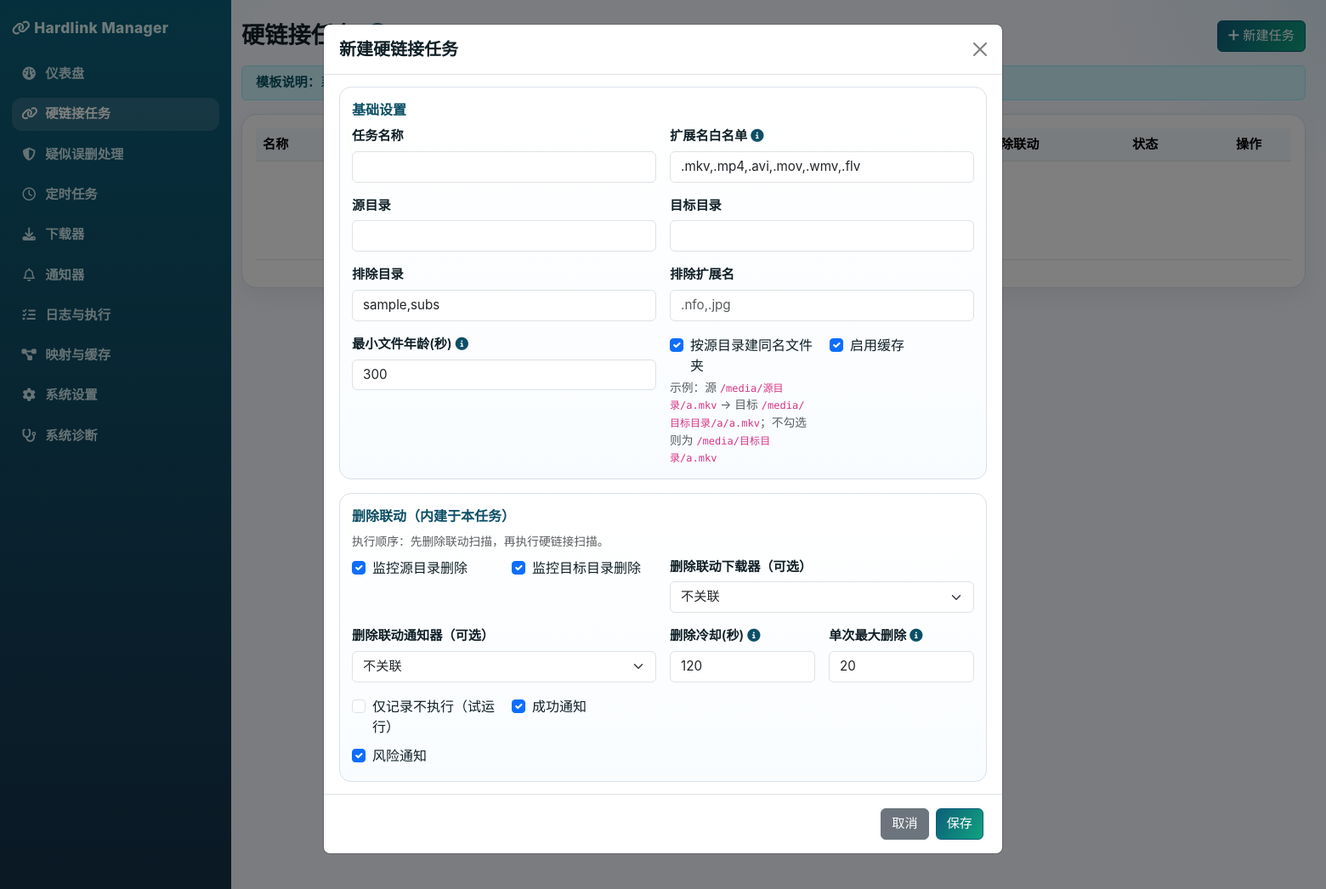
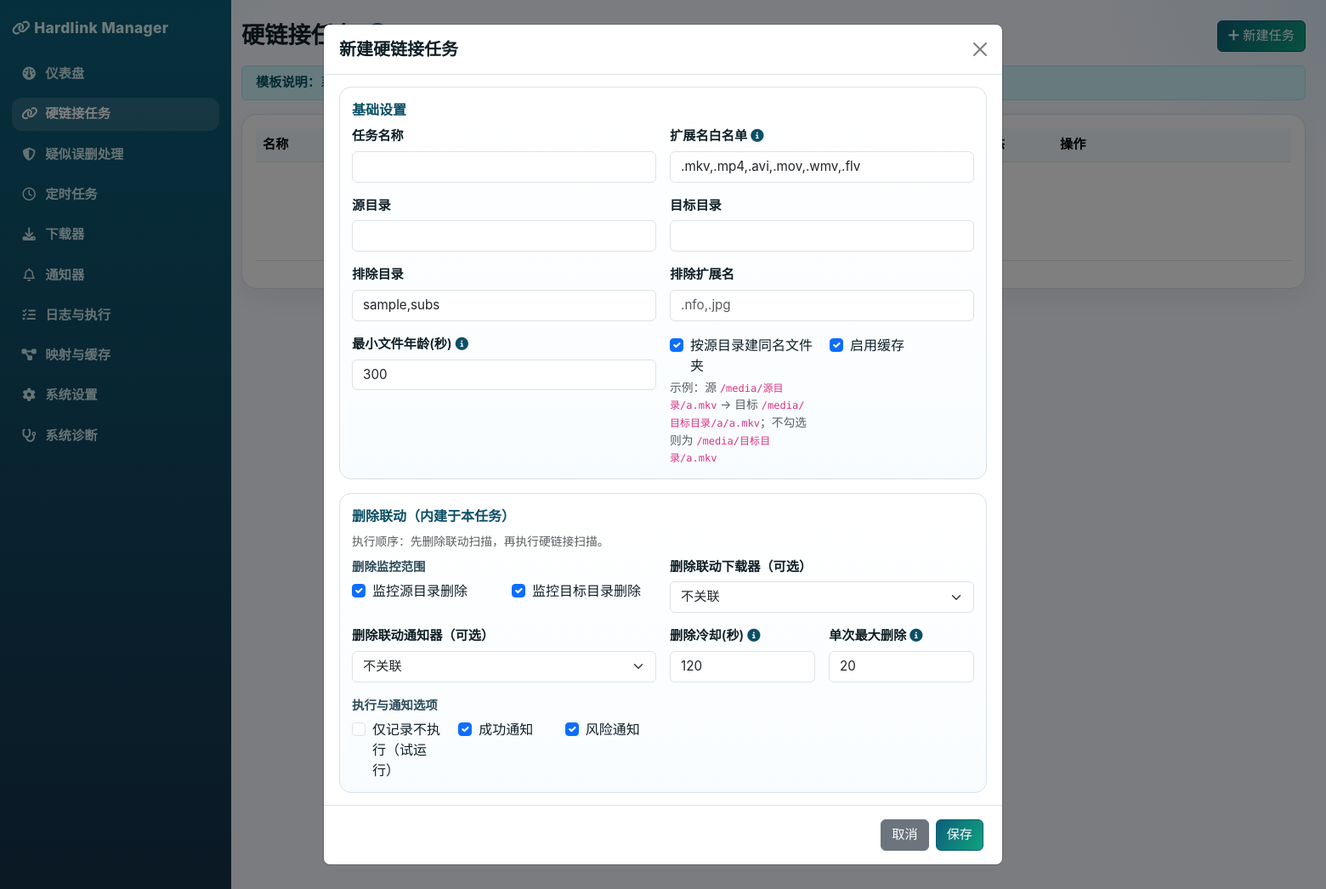
Before and after one commit to MaroD1M/HLM-Demo, a Flask app: page /hardlink in a window 1560 px wide, after a click on "新建任务". Shown: the whole page at 85% size. Run offline with Flask 3, Linux system fonts and the light colour scheme; parts of the project's set-up code (start-up, migrations or seed data) failed here and were passed over; some libraries are stand-ins or nearby versions.

Commit message:
feat: 发布 v0.2.4，修复关键UI错版并完善开发模式代理

```diff
--- a/docker-compose.prod.yml
+++ b/docker-compose.prod.yml
@@ -23,6 +23,9 @@ services:
       PYTHONUNBUFFERED: "1"
       APP_LOG_MAX_MB: ${APP_LOG_MAX_MB:-10}
       APP_LOG_BACKUP_COUNT: ${APP_LOG_BACKUP_COUNT:-5}
+      # 生产环境强制关闭开发模式自动拉取
+      APP_DEV_MODE: "false"
+      APP_DEV_AUTO_PULL: "false"
     volumes:
       # 必须：数据库与运行状态
       - ./data/instance:/app/instance
--- a/static/css/app.css
+++ b/static/css/app.css
@@ -390,3 +390,107 @@ body {
     font-size: 1.45rem;
   }
 }
+
+
+/* Hardlink table compact layout */
+.hardlink-table {
+  min-width: 980px;
+  table-layout: auto;
+}
+
+.hardlink-table .col-name {
+  width: 11%;
+  min-width: 120px;
+}
+
+.hardlink-table .col-path {
+  width: 28%;
+}
+
+.hardlink-table .col-delete {
+  width: 13%;
+  min-width: 140px;
+}
+
+.hardlink-table .col-state {
+  width: 8%;
+  min-width: 88px;
+}
+
+.hardlink-table .col-actions {
+  width: 22%;
+  min-width: 280px;
+}
+
+.hardlink-table td,
+.hardlink-table th {
+  padding: 0.52rem 0.5rem;
+}
+
+.hardlink-table .actions-row {
+  display: grid;
+  grid-template-columns: repeat(2, minmax(118px, 1fr));
+  gap: 6px;
+}
+
+.hardlink-table .actions-row form,
+.hardlink-table .actions-row .btn {
+  width: 100%;
+}
+
+/* checkbox groups with small section title */
+.field-title {
+  display: block;
+  margin-bottom: 6px;
+  font-size: 0.9rem;
+  font-weight: 600;
+  color: #2e4d5d;
+}
+
+.field-checks.field-checks-3 {
+  grid-template-columns: repeat(3, minmax(0, 1fr));
+}
+
+/* Mapping hash width */
+.mapping-table .col-hash {
+  width: 16%;
+  min-width: 220px;
+}
+
+.mapping-table code {
+  display: inline-block;
+  max-width: 100%;
+  white-space: nowrap;
+  overflow: hidden;
+  text-overflow: ellipsis;
+}
+
+/* Settings import/export alignment */
+.settings-transfer {
+  display: grid;
+  grid-template-columns: auto 1fr;
+  gap: 10px;
+  align-items: center;
+}
+
+.settings-transfer form {
+  display: grid;
+  grid-template-columns: 1fr auto;
+  gap: 10px;
+  align-items: center;
+}
+
+.settings-transfer input[type="file"] {
+  min-width: 260px;
+}
+
+@media (max-width: 992px) {
+  .field-checks.field-checks-3 {
+    grid-template-columns: 1fr;
+  }
+
+  .settings-transfer,
+  .settings-transfer form {
+    grid-template-columns: 1fr;
+  }
+}
--- a/templates/_hardlink_jobs_panel.html
+++ b/templates/_hardlink_jobs_panel.html
@@ -1,7 +1,7 @@
 <div class="card p-3">
   <div class="table-responsive">
     <table class="table align-middle table-fixed hardlink-table">
-      <thead><tr><th class="col-mid">名称</th><th class="col-wide">源目录</th><th class="col-wide">目标目录</th><th class="col-mid">删除联动</th><th class="col-narrow">状态</th><th class="col-actions">操作</th></tr></thead>
+      <thead><tr><th class="col-name">名称</th><th class="col-path">源目录</th><th class="col-path">目标目录</th><th class="col-delete">删除联动</th><th class="col-state">状态</th><th class="col-actions">操作</th></tr></thead>
       <tbody>
       {% if tasks %}
       {% for t in tasks %}
@@ -52,7 +52,7 @@
 
         <div class="col-12"><div class="section-card"><div class="section-title mb-2">删除联动（内建于本任务）</div><div class="row g-3">
         <div class="col-md-6">
-          <div class="field-checks">
+          <label class="field-title">删除监控范围</label><div class="field-checks">
           <div class="form-check"><input class="form-check-input" type="checkbox" name="monitor_source_delete" {% if t.monitor_source_delete %}checked{% endif %}><label class="form-check-label">监控源目录删除</label></div>
           <div class="form-check"><input class="form-check-input" type="checkbox" name="monitor_dest_delete" {% if t.monitor_dest_delete %}checked{% endif %}><label class="form-check-label">监控目标目录删除</label></div>
         </div>
@@ -62,7 +62,7 @@
         <div class="col-md-3"><label class="form-label">删除冷却(秒)</label><input class="form-control" type="number" name="delete_cooldown_seconds" value="{{ t.delete_cooldown_seconds or 120 }}" min="0"></div>
         <div class="col-md-3"><label class="form-label">单次最大删除</label><input class="form-control" type="number" name="delete_max_deletes_per_run" value="{{ t.delete_max_deletes_per_run or 20 }}" min="1"></div>
         <div class="col-md-6">
-          <div class="field-checks">
+          <label class="field-title">执行与通知选项</label><div class="field-checks field-checks-3">
           <div class="form-check"><input class="form-check-input" type="checkbox" name="delete_dry_run" {% if t.delete_dry_run %}checked{% endif %}><label class="form-check-label">仅记录不执行（试运行）</label></div>
           <div class="form-check"><input class="form-check-input" type="checkbox" name="delete_notify_on_delete" {% if t.delete_notify_on_delete %}checked{% endif %}><label class="form-check-label">成功通知</label></div>
           <div class="form-check"><input class="form-check-input" type="checkbox" name="delete_notify_on_risky_delete" {% if t.delete_notify_on_risky_delete %}checked{% endif %}><label class="form-check-label">风险通知</label></div>
--- a/templates/_mapping_panel.html
+++ b/templates/_mapping_panel.html
@@ -14,7 +14,7 @@
 
       <div class="table-responsive">
         <table class="table table-sm align-middle table-fixed mapping-table">
-          <thead><tr><th class="col-narrow"><input type="checkbox" onclick="toggleAllByClass('map-check', this.checked)"></th><th class="col-wide">源文件</th><th class="col-wide">目标文件</th><th class="col-mid">来源</th><th class="col-mid">关联状态</th><th class="col-narrow">失败计数</th><th class="col-mid">上次失败时间</th><th class="col-narrow">下载器 ID</th><th class="col-mid">种子 Hash</th><th class="col-actions">操作</th></tr></thead>
+          <thead><tr><th class="col-narrow"><input type="checkbox" onclick="toggleAllByClass('map-check', this.checked)"></th><th class="col-wide">源文件</th><th class="col-wide">目标文件</th><th class="col-mid">来源</th><th class="col-mid">关联状态</th><th class="col-narrow">失败计数</th><th class="col-mid">上次失败时间</th><th class="col-narrow">下载器 ID</th><th class="col-hash">种子 Hash</th><th class="col-actions">操作</th></tr></thead>
           <tbody>
             {% if mappings %}
               {% for m in mappings %}
@@ -44,7 +44,7 @@
                 </td>
                 <td class="wrap-any"><small>{{ fmt_dt(m.backfill_last_attempt_at) if m.backfill_last_attempt_at else '-' }}</small></td>
                 <td>{{ m.downloader_id or '-' }}</td>
-                <td class="wrap-any"><code>{{ m.torrent_hash or '-' }}</code></td>
+                <td class="wrap-any col-hash"><code title="{{ m.torrent_hash or '-' }}">{{ m.torrent_hash or '-' }}</code></td>
                 <td class="col-actions"><div class="actions-row">
                   {% if not m.torrent_hash %}
                   <form action="/mapping/link/retry" method="POST" class="m-0 js-ajax-form" data-target="mappingPanel">
--- a/templates/hardlink.html
+++ b/templates/hardlink.html
@@ -39,7 +39,7 @@
 
         <div class="col-12"><div class="section-card"><div class="section-title mb-2">删除联动（内建于本任务）</div><div class="form-text mb-2">执行顺序：先删除联动扫描，再执行硬链接扫描。</div><div class="row g-3">
         <div class="col-md-6">
-          <div class="field-checks">
+          <label class="field-title">删除监控范围</label><div class="field-checks">
           <div class="form-check"><input class="form-check-input" type="checkbox" name="monitor_source_delete" checked><label class="form-check-label">监控源目录删除</label></div>
           <div class="form-check"><input class="form-check-input" type="checkbox" name="monitor_dest_delete" checked><label class="form-check-label">监控目标目录删除</label></div>
         </div>
@@ -49,7 +49,7 @@
         <div class="col-md-3"><label class="form-label">删除冷却(秒)<i class="fa-solid fa-circle-info hint-icon" data-bs-toggle="tooltip" title="同一映射在冷却时间内不会重复触发删除联动，避免抖动。"></i></label><input class="form-control" type="number" name="delete_cooldown_seconds" value="120" min="0"></div>
         <div class="col-md-3"><label class="form-label">单次最大删除<i class="fa-solid fa-circle-info hint-icon" data-bs-toggle="tooltip" title="本轮最多处理条数，超过会顺延到下轮，防止一次性误操作过多。"></i></label><input class="form-control" type="number" name="delete_max_deletes_per_run" value="20" min="1"></div>
         <div class="col-md-6">
-          <div class="field-checks">
+          <label class="field-title">执行与通知选项</label><div class="field-checks field-checks-3">
           <div class="form-check"><input class="form-check-input" type="checkbox" name="delete_dry_run"><label class="form-check-label">仅记录不执行（试运行）</label></div>
           <div class="form-check"><input class="form-check-input" type="checkbox" name="delete_notify_on_delete" checked><label class="form-check-label">成功通知</label></div>
           <div class="form-check"><input class="form-check-input" type="checkbox" name="delete_notify_on_risky_delete" checked><label class="form-check-label">风险通知</label></div>
--- a/templates/settings.html
+++ b/templates/settings.html
@@ -94,9 +94,9 @@
 
 <div class="card p-3 mt-3">
   <h6 class="mb-3">配置导入/导出<i class="fa-solid fa-circle-info hint-icon" data-bs-toggle="tooltip" title="导出会自动隐藏关键口令；导入只覆盖支持的配置项。"></i></h6>
-  <div class="d-flex flex-wrap gap-2 align-items-center">
+  <div class="settings-transfer">
     <a class="btn btn-outline-secondary" href="/settings/export">导出配置</a>
-    <form class="js-ajax-form" data-target="settingsPagePanel" action="/settings/import" method="POST" enctype="multipart/form-data" style="display:flex;gap:.5rem;flex-wrap:wrap;align-items:center">
+    <form class="js-ajax-form" data-target="settingsPagePanel" action="/settings/import" method="POST" enctype="multipart/form-data" >
       <input type="hidden" name="csrf_token" value="{{ csrf_token }}">
       <input class="form-control" type="file" name="config_file" accept="application/json" required>
       <button class="btn btn-outline-primary" type="submit">导入配置</button>
```
Also changed, not shown: docker-compose.yml (+20 -0 lines), .github/workflows/docker-build.yml, CHANGELOG.md, README.md, 5 other files.
